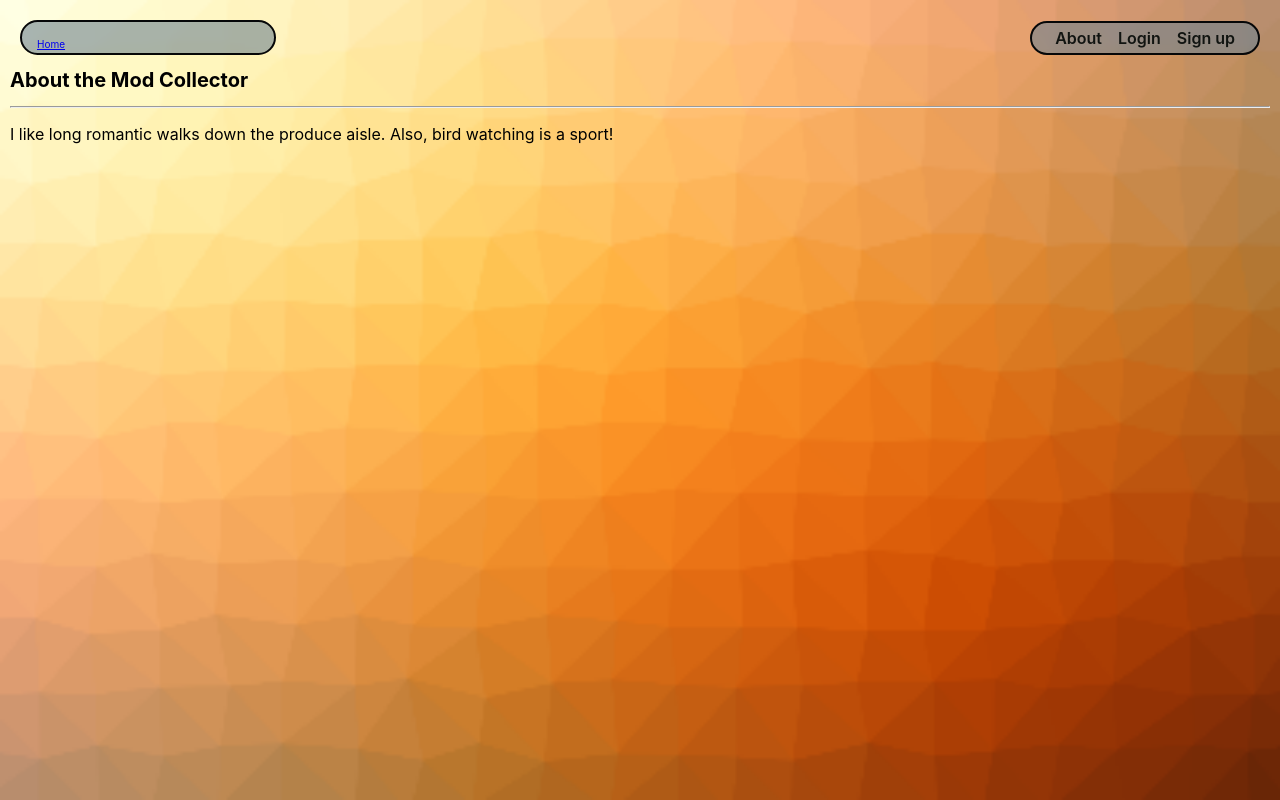
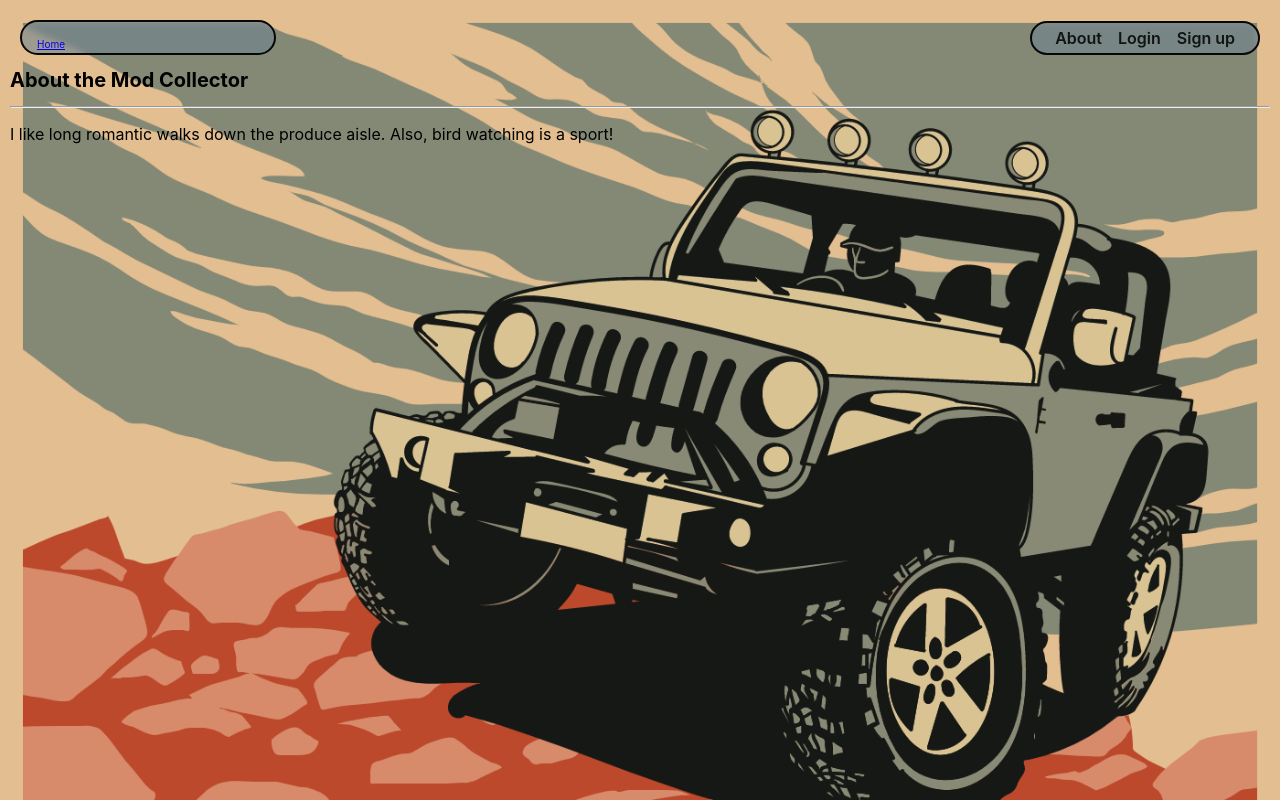
Before and after one commit to Savienne/the-mod-collector, a Django app: page /about/ in a window 1280 px wide. Run offline with Django 4.2, Linux system fonts and the light colour scheme.

Commit message:
lol style

```diff
--- a/main_app/static/css/base.css
+++ b/main_app/static/css/base.css
@@ -47,8 +47,7 @@ body {
   /* background-color: blueviolet; */
   background-repeat: no-repeat;
   background-size: cover;
-  background-image: url('/static/images/trianglify-lowres (3).png')
-}
+  background-image: url('/static/images/Untitled.png');
 
 header {
   width: 100%;
```
